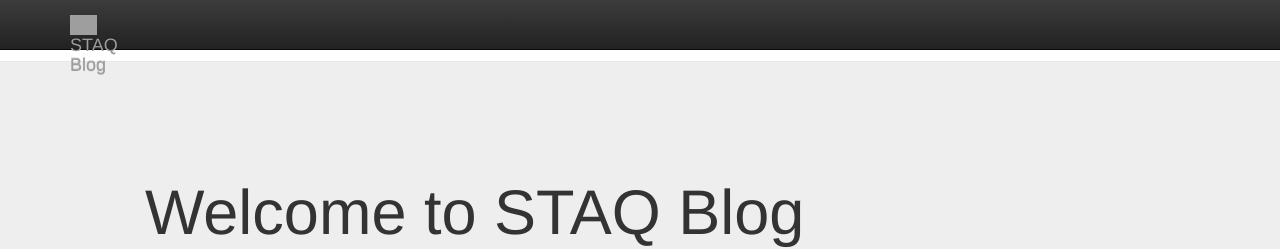
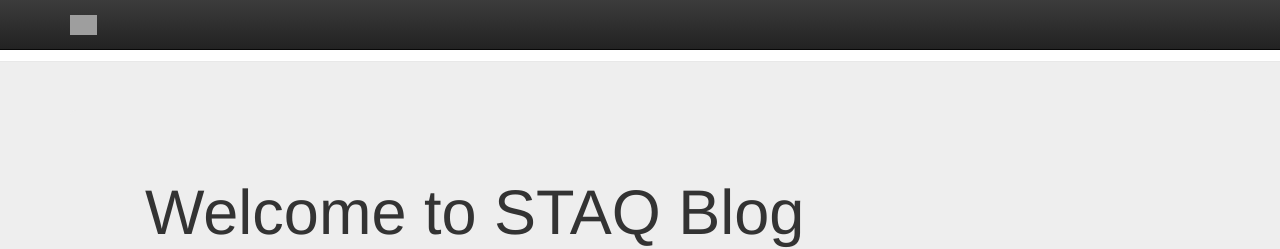
Before and after one commit to marissanbush1/staq, a Jekyll site: the page built from index.html, in a window 1280 px wide. Shown: the top 249 px of the page. Built offline with Jekyll 4.4.1, drawn with Linux system fonts in a browser that asks for light colours; grey boxes are pictures that could not be loaded.

Commit message:
Update header.html

```diff
--- a/_includes/header.html
+++ b/_includes/header.html
@@ -13,7 +13,7 @@
             <span class="icon-bar"></span>
             <span class="icon-bar"></span>
           </button>
-          <a class="navbar-brand logo" href="index.html"><img src='http://staq-devblog-assets.s3.amazonaws.com/images/staq_logo_transparent.png'>STAQ Blog</a>
+          <a class="navbar-brand logo" href="index.html"><img src='http://staq-devblog-assets.s3.amazonaws.com/images/staq_logo_transparent.png'></a>
         </div>
         <div id="navbar" class="navbar-collapse collapse">
           <form class="navbar-form navbar-right">
```
